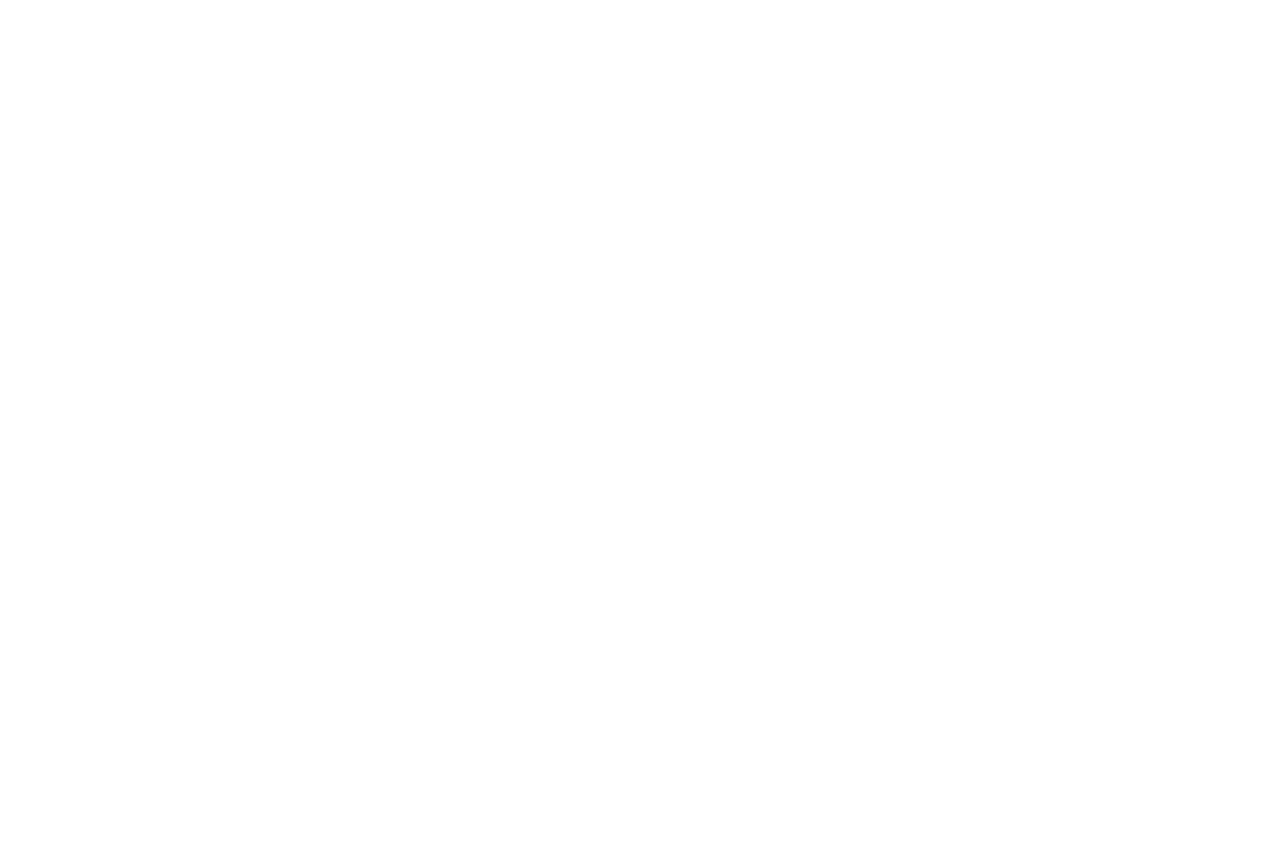
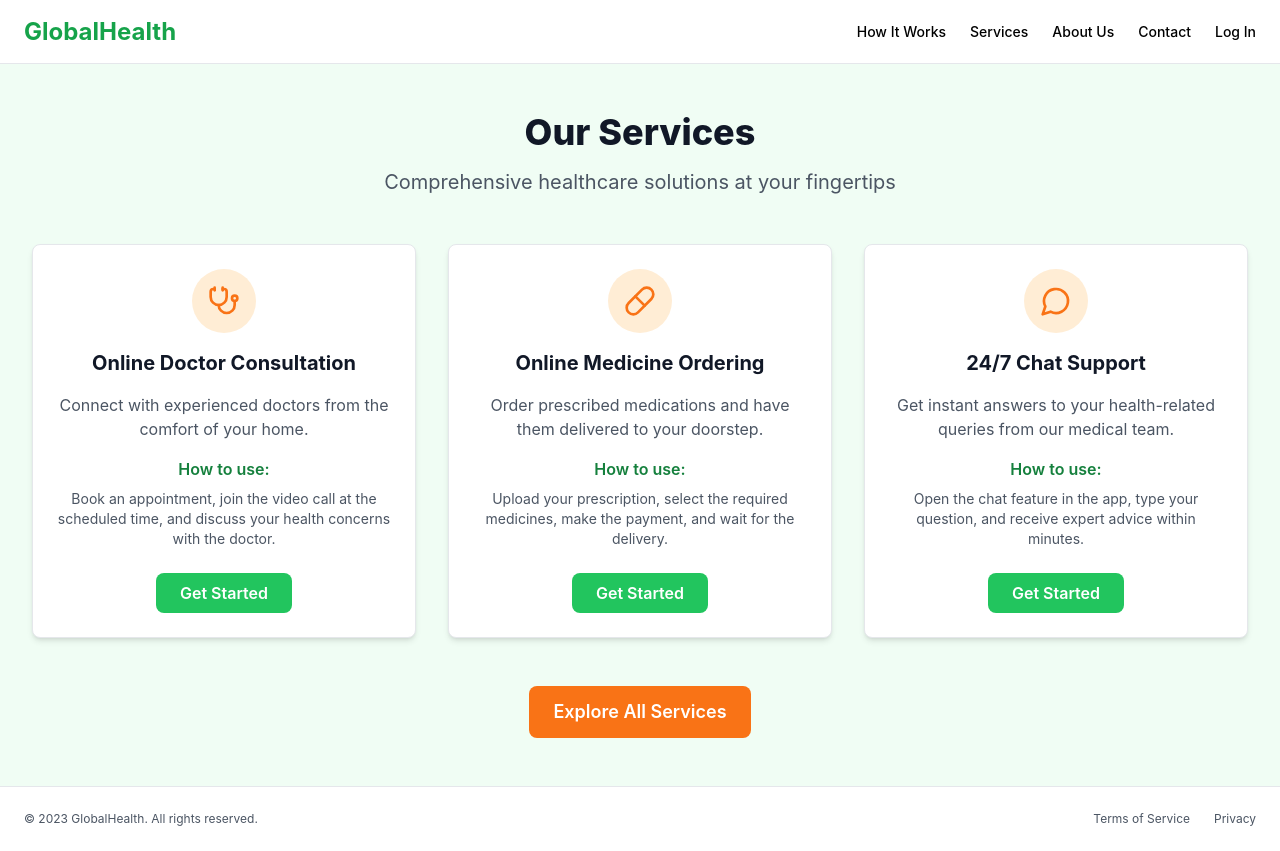
Before and after one commit to raghavahuja2801/IndiaDoc, a React (Create React App) app in the folder react-client/: page /services in a window 1280 px wide. Before the commit this address had no page. Before the commit the page ends 800 px from the top, so only its background shows below. Built offline with nearby package versions, Linux system fonts and the light colour scheme.

Commit message:
added Services page

```diff
--- a/react-client/src/App.js
+++ b/react-client/src/App.js
@@ -4,6 +4,7 @@
 import LoginSignup from "./components/Auth";
 import HomePage from "./components/Dashboard";
 import HowItWorks from "./components/HowItWorks";
+import Services from "./components/Services";
 
 function App() {
   return (
@@ -13,6 +14,7 @@
         <Route path="/auth" element={<LoginSignup />} />
         <Route path="/dashboard" element={<HomePage />} />
         <Route path="/how-it-works" element={<HowItWorks />} />
+        <Route path="/services" element={<Services />} />
       </Routes>
     </Router>
   );
--- /dev/null
+++ b/react-client/src/components/Services.js
@@ -0,0 +1,95 @@
+import React from "react";
+import { Stethoscope, Pill, MessageCircle } from "lucide-react"; // Using only icons here
+import Navbar from "./Navbar";
+import Footer from "./Footer";
+
+const ServicesPage = () => {
+  const services = [
+    {
+      icon: <Stethoscope className="h-8 w-8 text-orange-500" />,
+      title: "Online Doctor Consultation",
+      description: "Connect with experienced doctors from the comfort of your home.",
+      howTo: "Book an appointment, join the video call at the scheduled time, and discuss your health concerns with the doctor.",
+    },
+    {
+      icon: <Pill className="h-8 w-8 text-orange-500" />,
+      title: "Online Medicine Ordering",
+      description: "Order prescribed medications and have them delivered to your doorstep.",
+      howTo: "Upload your prescription, select the required medicines, make the payment, and wait for the delivery.",
+    },
+    {
+      icon: <MessageCircle className="h-8 w-8 text-orange-500" />,
+      title: "24/7 Chat Support",
+      description: "Get instant answers to your health-related queries from our medical team.",
+      howTo: "Open the chat feature in the app, type your question, and receive expert advice within minutes.",
+    },
+  ];
+
+  return (
+    <div className="flex flex-col min-h-screen">
+      {/* Navbar */}
+      <Navbar />
+
+      {/* Main Content */}
+      <main className="flex-grow bg-green-50 py-12 px-4 sm:px-6 lg:px-8">
+        <div className="max-w-7xl mx-auto">
+          {/* Page Header */}
+          <div className="text-center">
+            <h1 className="text-3xl font-extrabold text-gray-900 sm:text-4xl">Our Services</h1>
+            <p className="mt-4 text-xl text-gray-600">
+              Comprehensive healthcare solutions at your fingertips
+            </p>
+          </div>
+
+          {/* Services Section */}
+          <div className="mt-12 grid gap-8 md:grid-cols-2 lg:grid-cols-3">
+            {services.map((service, index) => (
+              <div
+                key={index}
+                className="p-6 bg-white border rounded-lg shadow-md hover:shadow-xl transition-shadow duration-300 flex flex-col justify-between"
+              >
+                {/* Icon and Title */}
+                <div className="flex flex-col items-center">
+                  <div className="flex items-center justify-center w-16 h-16 bg-orange-100 rounded-full mb-4">
+                    {service.icon}
+                  </div>
+                  <h2 className="text-xl font-bold text-gray-900 text-center">{service.title}</h2>
+                </div>
+
+                {/* Description */}
+                <div className="mt-4">
+                  <p className="text-center text-gray-600">{service.description}</p>
+                </div>
+
+                {/* How to Use */}
+                <div className="mt-4">
+                  <h4 className="font-semibold text-green-700 text-center">How to use:</h4>
+                  <p className="mt-2 text-sm text-gray-600 text-center">{service.howTo}</p>
+                </div>
+
+                {/* Button */}
+                <div className="mt-6 text-center">
+                  <button className="px-6 py-2 bg-green-500 text-white rounded-lg font-semibold hover:bg-green-600">
+                    Get Started
+                  </button>
+                </div>
+              </div>
+            ))}
+          </div>
+        </div>
+
+        {/* Explore All Services Button */}
+        <div className="mt-12 text-center">
+          <button className="px-6 py-3 bg-orange-500 text-white rounded-lg font-semibold text-lg hover:bg-orange-600">
+            Explore All Services
+          </button>
+        </div>
+      </main>
+
+      {/* Footer */}
+      <Footer />
+    </div>
+  );
+};
+
+export default ServicesPage;
```
